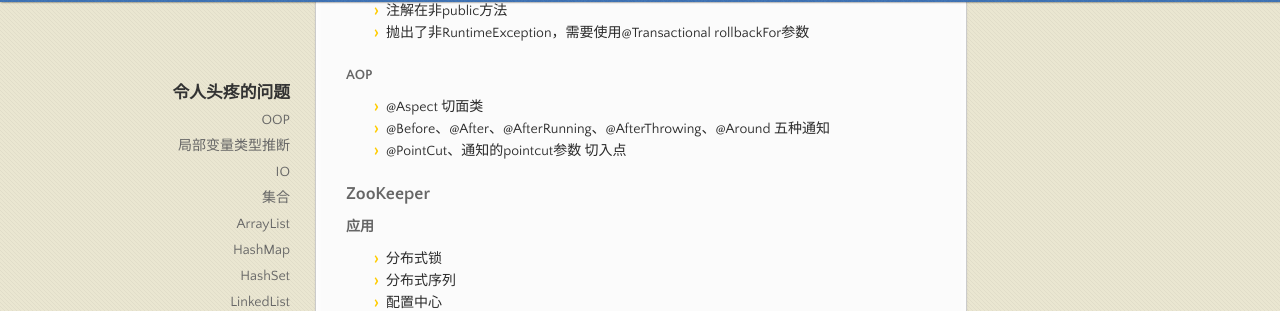
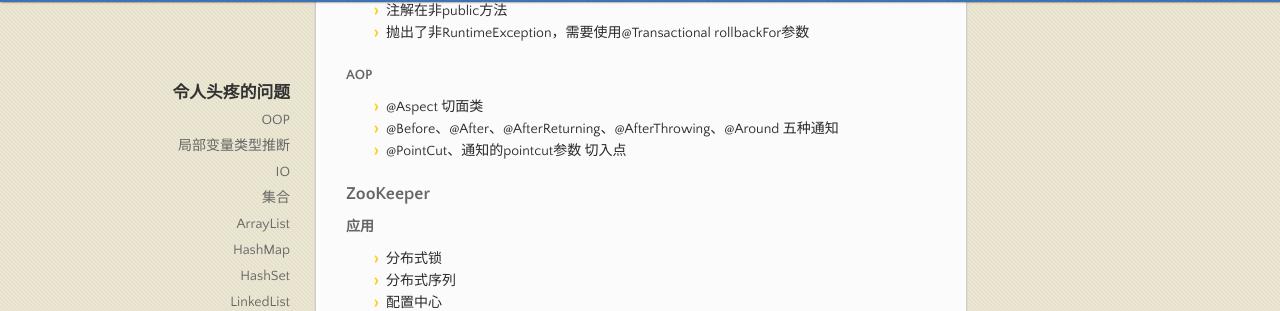
Before and after one commit to lvv9/lvv9.github.io, a Jekyll site: the page built from _posts/2023-05-07-java-headache.md, in a window 1280 px wide and 900 px high, scrolled down 40461 px. Shown: the part 139-450 px from the top of the window. Built offline with Jekyll 4.4.1, drawn with Linux system fonts in a browser that asks for light colours; our own code applies the rules of GitHub Pages for plain Markdown files; comment, search, counter and statistics services are not loaded; the repository's description, which GitHub fills in, is left out.

Commit message:
更新 2023-05-07-java-headache.md

```diff
--- a/_posts/2023-05-07-java-headache.md
+++ b/_posts/2023-05-07-java-headache.md
@@ -1623,7 +1623,7 @@
 
 #### AOP
 - @Aspect 切面类
-- @Before、@After、@AfterRunning、@AfterThrowing、@Around 五种通知
+- @Before、@After、@AfterReturning、@AfterThrowing、@Around 五种通知
 - @PointCut、通知的pointcut参数 切入点
 
 ### ZooKeeper
```
